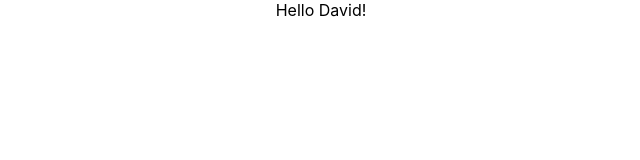
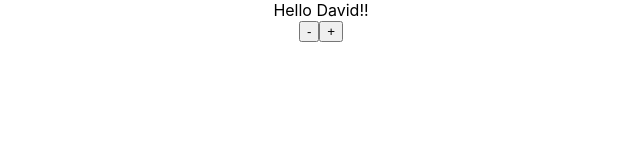
Before and after one commit to prettyblueberry/keeptrack.projects, a React (Create React App) app: page / in a window 1280 px wide. Shown: the top 160 px of the page, without its empty margins (319-959 px from the left). Built offline with nearby package versions, Linux system fonts and the light colour scheme.

Commit message:
simple prop, state

```diff
--- a/src/App.tsx
+++ b/src/App.tsx
@@ -5,7 +5,7 @@ import Hello from "./Hello";
 function App() {
   return (
     <div className="App">
-      <Hello  name="David"/>
+      <Hello  name="David" enthusiasmLevel={2}/>
     </div>
   );
 }
--- a/src/Hello.tsx
+++ b/src/Hello.tsx
@@ -1,9 +1,28 @@
+import React from "react";
+
 export interface Props {
     name: string;
     enthusiasmLevel?: number;
 }
 
-function Hello({ name, enthusiasmLevel = 1 }: Props) {
+interface State {
+    currentEnthusiasm: number;
+}
+
+class Hello extends React.Component<Props, State> {
+    state = { currentEnthusiasm: this.props.enthusiasmLevel || 1}
+
+    onIncrement = () => {
+        this.updateEnthusiasm(1);
+    };
+
+    onDecrement = () => {
+        this.updateEnthusiasm(-1);
+    };
+
+    render() {
+        const { name, enthusiasmLevel = 1 } = this.props;
+
         if (enthusiasmLevel <= 0) {
             throw new Error("You could be a little more enthusiastic. :D");
         }
@@ -13,8 +32,17 @@ function Hello({ name, enthusiasmLevel = 1 }: Props) {
                 <div className="greeting">
                     Hello {name + getExclamationMarks(enthusiasmLevel)}
                 </div>
+                <button onClick={this.onIncrement}>-</button>
+                <button onClick={this.onDecrement}>+</button>
             </div>
         );
+    }
+
+    updateEnthusiasm(change: number) {
+        this.setState((currentState) => {
+            return { currentEnthusiasm: currentState.currentEnthusiasm + change };
+        });
+    }
 }
 
 export default Hello;
```
Lines whose indentation alone changed are shown as unchanged.
